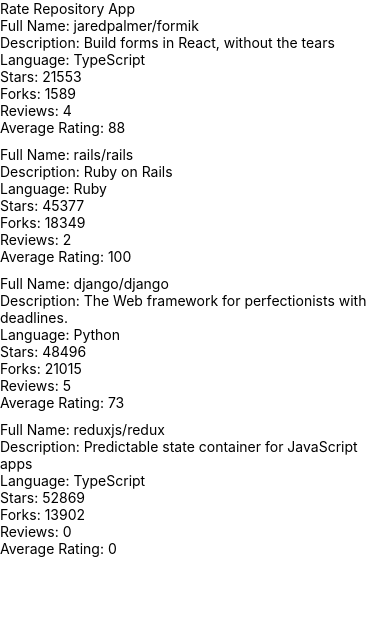
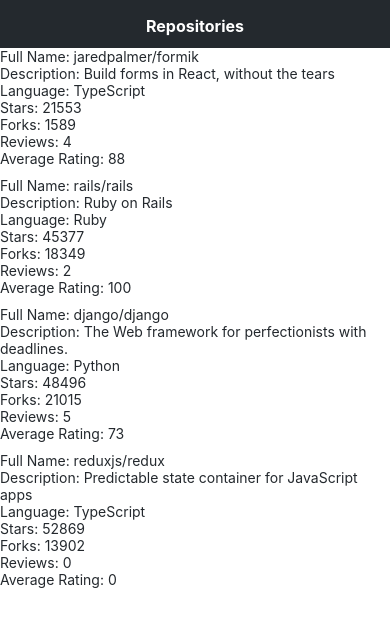
Before and after one commit to Savy011/rate-repository-app-fso, a React Native app: screen / in a window 390 px wide. Shown: the top 626 px of the page. Built offline with nearby package versions, Linux system fonts and the light colour scheme.

Commit message:
Finished Ex 10.4

```diff
--- /dev/null
+++ b/src/components/AppBar.tsx
@@ -0,0 +1,25 @@
+import { View, StyleSheet } from 'react-native';
+import Constants from 'expo-constants';
+import theme from '../theme';
+import AppBarTab from './AppBarTab';
+
+const AppBar = () => {
+	return (
+		<View style={styles.container}>
+			<AppBarTab label="Repositories"/>
+		</View>
+	);
+};
+
+const styles = StyleSheet.create({
+	container: {
+		alignItems: 'center',
+		backgroundColor: theme.colors.textPrimary,
+		flexDirection: 'row',
+		justifyContent: 'center',
+		paddingHorizontal: 16,
+		paddingTop: Constants.statusBarHeight + 4,
+	},
+});
+
+export default AppBar;
--- /dev/null
+++ b/src/components/AppBarTab.tsx
@@ -0,0 +1,26 @@
+import { Pressable, StyleSheet, TextStyle, View } from "react-native";
+import theme from "../theme";
+import Text from "./Text";
+
+const AppBarTab = ({ label }: { label: string }) => {
+	return (
+		<View style={styles.container}>
+			<Pressable>
+				<Text style={styles.text}>{label}</Text>
+			</Pressable>
+		</View>
+	);
+};
+
+const styles = StyleSheet.create({
+	container: {
+		padding: 12,
+	},
+	text: {
+		color: theme.colors.white,
+		fontSize: theme.fontSizes.subheading,
+		fontWeight: theme.fontWeights.bold as TextStyle["fontWeight"]
+	}
+});
+
+export default AppBarTab;
--- a/src/components/Main.tsx
+++ b/src/components/Main.tsx
@@ -1,21 +1,22 @@
-import Constants from 'expo-constants';
-import { Text, StyleSheet, View } from 'react-native';
+import { StyleSheet, View } from 'react-native';
 import RepositoryList from './RepositoryList';
+import AppBar from './AppBar';
 
 const styles = StyleSheet.create({
 	container: {
 		flexGrow: 1,
 		flexShrink: 1,
-		marginTop: Constants.statusBarHeight,
 	},
 });
 
 const Main = () => {
 	return (
-		<View style={styles.container} >
-			<Text>Rate Repository App</Text>
-			<RepositoryList />
-		</View>
+		<>
+			<AppBar />
+			<View style={styles.container} >
+				<RepositoryList />
+			</View>
+		</>
 	);
 };
 
--- a/src/components/RepositoryItem.tsx
+++ b/src/components/RepositoryItem.tsx
@@ -1,4 +1,5 @@
-import { Text, View } from "react-native";
+import { View } from "react-native";
+import Text from "./Text";
 import { Repository } from "../types";
 
 type Props = {
--- /dev/null
+++ b/src/components/Text.tsx
@@ -0,0 +1,49 @@
+import { Text as NativeText, StyleSheet, TextStyle, StyleProp } from 'react-native';
+
+import theme from '../theme';
+
+interface Props {
+	color?: string,
+	fontSize?: string,
+	fontWeight?: string,
+	style?: StyleProp<TextStyle>,
+	children?: React.ReactNode
+
+}
+
+const styles = StyleSheet.create({
+	colorPrimary: {
+		color: theme.colors.primary
+	},
+	colorTextSecondary: {
+		color: theme.colors.textSecondary
+	},
+	fontSizeSubheading: {
+		fontSize: theme.fontSizes.subheading,
+	},
+	fontWeightBold: {
+		fontWeight: theme.fontWeights.bold as TextStyle["fontWeight"],
+	},
+	text: {
+		color: theme.colors.textPrimary,
+		fontFamily: theme.fonts.main,
+		fontSize: theme.fontSizes.body,
+		fontWeight: theme.fontWeights.normal as TextStyle["fontWeight"]
+	},
+});
+
+
+const Text = ({ color, fontSize, fontWeight, style, children, ...props }: Props): JSX.Element => {
+	const textStyle = [
+		styles.text,
+		color === 'textSecondary' && styles.colorTextSecondary,
+		color === 'primary' && styles.colorPrimary,
+		fontSize === 'subheading' && styles.fontSizeSubheading,
+		fontWeight === 'bold' && styles.fontWeightBold,
+		style
+	];
+
+	return <NativeText style={textStyle} {...props}>{children}</NativeText>;
+};
+
+export default Text;
--- /dev/null
+++ b/src/theme.ts
@@ -0,0 +1,22 @@
+const theme = {
+	colors: {
+		textPrimary: "#24292e",
+		textSecondary: "#586069",
+		mainBackground: "#24292eaa",
+		primary: "#0366d6",
+		white: "#fff"
+	},
+	fontSizes: {
+		body: 14,
+		subheading: 16
+	},
+	fonts: {
+		main: 'System'
+	},
+	fontWeights: {
+		normal: '400',
+		bold: '700'
+	},
+};
+
+export default theme;
```
